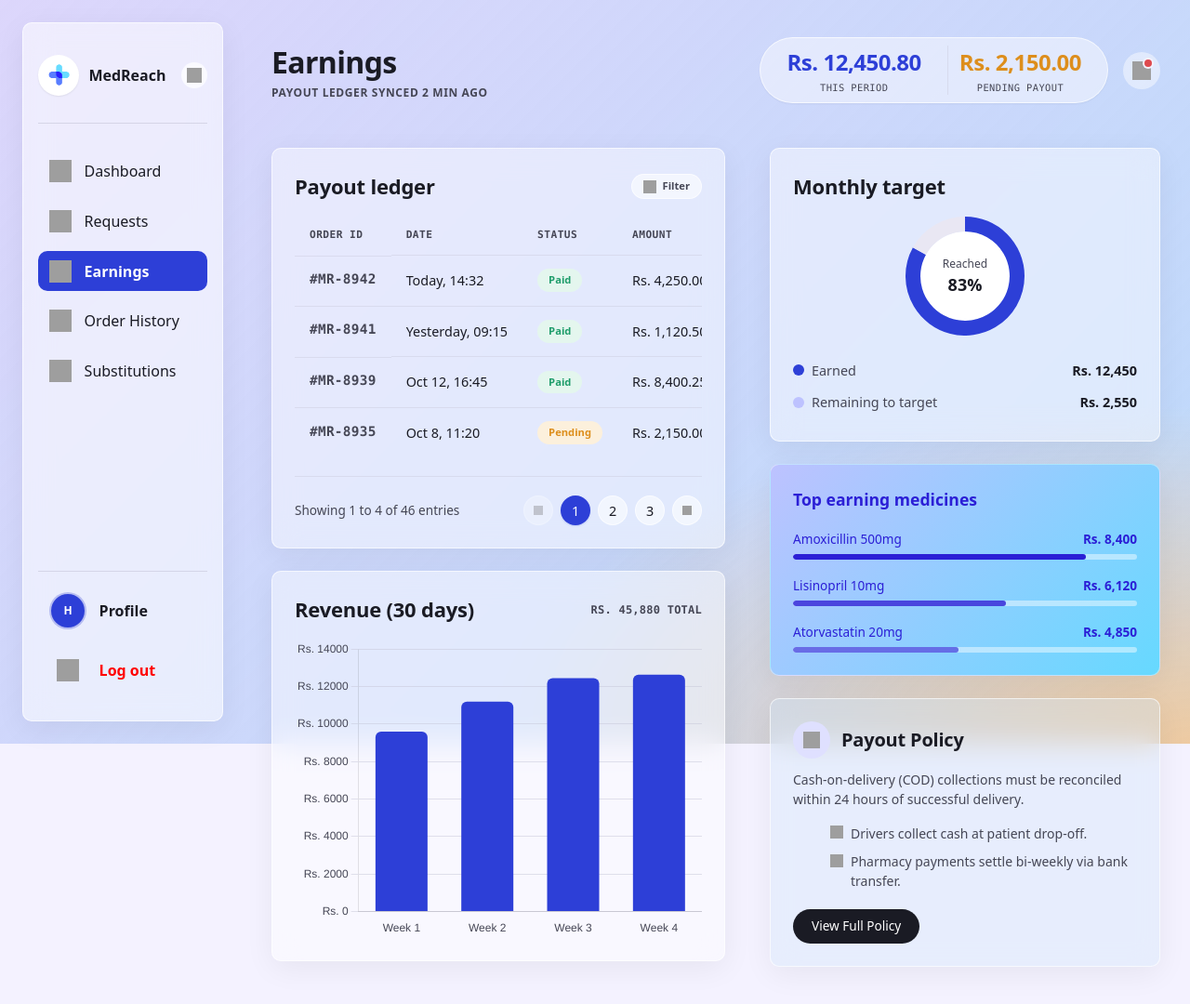
After one commit to Med-Reach-UCSC/MedReach, a PHP site: page /pharmacy-earnings.php in a window 1280 px wide. The commit adds this page. Shown: the whole page at 93% size. Run offline with PHP 8.4, Linux system fonts and the light colour scheme; grey boxes are pictures that could not be loaded.

Commit message:
feat(pharmacy): add earnings & payouts page

```diff
--- /dev/null
+++ b/pharmacy-earnings.php
@@ -0,0 +1,3 @@
+<?php
+// MedReach - Pharmacist earnings entry point
+require __DIR__ . '/presentation/views/pharmacy/earnings.php';
--- a/presentation/views/partials/sidebar-pharmacy.php
+++ b/presentation/views/partials/sidebar-pharmacy.php
@@ -7,6 +7,7 @@ $active = $active ?? 'dashboard';
 $mr_sidebar_links = [
   'dashboard'      => ['label' => 'Dashboard',      'icon' => 'home',      'href' => 'pharmacy-dashboard.php'],
   'requests'       => ['label' => 'Requests',        'icon' => 'checklist', 'href' => 'orders.php'],
+  'earnings'       => ['label' => 'Earnings',         'icon' => 'cash',      'href' => 'pharmacy-earnings.php'],
   'history'        => ['label' => 'Order History',   'icon' => 'clock',     'href' => '#'],
   'substitutions'  => ['label' => 'Substitutions',    'icon' => 'exchange',  'href' => '#'],
 ];
--- /dev/null
+++ b/presentation/views/pharmacy/earnings.php
@@ -0,0 +1,228 @@
+<?php
+// MedReach - Pharmacist earnings & payouts (presentation tier: HTML output only)
+// Converted from docs/pharmacy-earnings.php (Tailwind mockup) onto the mr-
+// component system — reuses mr-dash-stats (header capsules), mr-pay-table +
+// mr-pagination (payments.php), mr-spend-ring (payments.php doughnut), and
+// mr-med-stats bars (order-history.php "most ordered" widget). No new CSS.
+//
+// Defects fixed vs the mockup: dropped the Tailwind CDN/Google Fonts/inline
+// theme config (external library, not project CSS per CLAUDE.md) for the
+// project's own --mr- token system; dropped the standalone glass side-nav
+// and hotlinked avatar for the shared sidebar-pharmacy.php partial (added an
+// "Earnings" entry) so every pharmacist page uses one nav component; dropped
+// the Inventory nav item, same reasoning as dashboard.php/orders.php (no
+// MEDICINE/INVENTORY table); reworked "Top Yield Meds" from stock-margin %
+// framing to revenue-by-medicine (aggregated from free-text ORDER_ITEM
+// names, not a catalog); replaced the fabricated TXN-XXXX id format with the
+// #MR-XXXX order id convention payments.php already uses; replaced the
+// hand-coded inline-SVG line chart with the project's existing Chart.js
+// bar-chart pattern (matches the dashboard's earnings chart).
+$active = 'earnings';
+?>
+<!DOCTYPE html>
+<html lang="en">
+<head>
+  <meta charset="utf-8">
+  <meta name="viewport" content="width=device-width, initial-scale=1">
+  <title>Earnings — MedReach</title>
+  <link rel="stylesheet" href="presentation/assets/css/style.css">
+</head>
+<body>
+
+  <div class="mr-dashboard">
+    <?php require __DIR__ . '/../partials/sidebar-pharmacy.php'; ?>
+
+    <main class="mr-dash-main">
+      <header class="mr-dash-header">
+        <div>
+          <h1>Earnings</h1>
+          <p class="mr-eyebrow">Payout ledger synced 2 min ago</p>
+        </div>
+
+        <div class="mr-dash-header__actions">
+          <div class="mr-dash-stats">
+            <div class="mr-dash-stat">
+              <strong class="mr-dash-stat__value mr-dash-stat__value--active">Rs. 12,450.80</strong>
+              <span>This period</span>
+            </div>
+            <div class="mr-dash-stat">
+              <strong class="mr-dash-stat__value mr-dash-stat__value--pending">Rs. 2,150.00</strong>
+              <span>Pending payout</span>
+            </div>
+          </div>
+
+          <a class="mr-notif-btn mr-notif-btn--header" href="notifications.php" aria-label="Notifications">
+            <img src="https://img.icons8.com/ios-filled/50/1a1b24/appointment-reminders.png" alt="">
+            <span class="mr-notif-btn__dot" aria-hidden="true"></span>
+          </a>
+        </div>
+      </header>
+
+      <div class="mr-dash-content">
+        <div class="mr-dash-col">
+
+          <section class="mr-card mr-dash-card">
+            <div class="mr-dash-card__head">
+              <h2>Payout ledger</h2>
+              <span class="mr-badge mr-badge--pill mr-badge--case-normal">
+                <img src="https://img.icons8.com/ios-filled/50/454655/filter.png" alt="">
+                Filter
+              </span>
+            </div>
+
+            <div class="mr-pay-table-wrap">
+              <table class="mr-pay-table">
+                <thead>
+                  <tr>
+                    <th>Order ID</th>
+                    <th>Date</th>
+                    <th>Status</th>
+                    <th class="mr-pay-table__amount">Amount</th>
+                  </tr>
+                </thead>
+                <tbody>
+                  <tr>
+                    <td class="mr-eyebrow mr-eyebrow--mono">#MR-8942</td>
+                    <td>Today, 14:32</td>
+                    <td><span class="mr-badge mr-badge--success mr-badge--case-normal">Paid</span></td>
+                    <td class="mr-pay-table__amount">Rs. 4,250.00</td>
+                  </tr>
+                  <tr>
+                    <td class="mr-eyebrow mr-eyebrow--mono">#MR-8941</td>
+                    <td>Yesterday, 09:15</td>
+                    <td><span class="mr-badge mr-badge--success mr-badge--case-normal">Paid</span></td>
+                    <td class="mr-pay-table__amount">Rs. 1,120.50</td>
+                  </tr>
+                  <tr>
+                    <td class="mr-eyebrow mr-eyebrow--mono">#MR-8939</td>
+                    <td>Oct 12, 16:45</td>
+                    <td><span class="mr-badge mr-badge--success mr-badge--case-normal">Paid</span></td>
+                    <td class="mr-pay-table__amount">Rs. 8,400.25</td>
+                  </tr>
+                  <tr>
+                    <td class="mr-eyebrow mr-eyebrow--mono">#MR-8935</td>
+                    <td>Oct 8, 11:20</td>
+                    <td><span class="mr-badge mr-badge--accent mr-badge--case-normal">Pending</span></td>
+                    <td class="mr-pay-table__amount">Rs. 2,150.00</td>
+                  </tr>
+                </tbody>
+              </table>
+            </div>
+
+            <div class="mr-pagination">
+              <span class="mr-pagination__count">Showing 1 to 4 of 46 entries</span>
+              <nav class="mr-pagination__nav" aria-label="Ledger pages">
+                <a href="#" class="mr-pagination__btn" aria-disabled="true">
+                  <img src="https://img.icons8.com/ios-filled/50/454655/back.png" alt="Previous">
+                </a>
+                <a href="#" class="mr-pagination__btn is-active">1</a>
+                <a href="#" class="mr-pagination__btn">2</a>
+                <a href="#" class="mr-pagination__btn">3</a>
+                <a href="#" class="mr-pagination__btn">
+                  <img src="https://img.icons8.com/ios-filled/50/1a1b24/forward.png" alt="Next">
+                </a>
+              </nav>
+            </div>
+          </section>
+
+          <section class="mr-card mr-dash-card">
+            <div class="mr-dash-card__head">
+              <h2>Revenue (30 days)</h2>
+              <span class="mr-eyebrow mr-eyebrow--mono">Rs. 45,880 total</span>
+            </div>
+            <canvas id="mr-earnings-trend-chart" height="220" role="img" aria-label="Weekly revenue over the last 30 days"></canvas>
+          </section>
+
+        </div>
+
+        <div class="mr-dash-col">
+
+          <section class="mr-card mr-dash-card">
+            <div class="mr-dash-card__head">
+              <h2>Monthly target</h2>
+            </div>
+
+            <div class="mr-spend-ring">
+              <canvas id="mr-earnings-target-chart" width="128" height="128" role="img" aria-label="Monthly target: 83% reached"></canvas>
+              <div class="mr-spend-ring__inner">
+                <span>Reached</span>
+                <strong>83%</strong>
+              </div>
+            </div>
+
+            <div class="mr-spend-row">
+              <span class="mr-spend-row__label">
+                <i class="mr-spend-dot mr-spend-dot--primary"></i>
+                Earned
+              </span>
+              <strong>Rs. 12,450</strong>
+            </div>
+            <div class="mr-spend-row">
+              <span class="mr-spend-row__label">
+                <i class="mr-spend-dot mr-spend-dot--light"></i>
+                Remaining to target
+              </span>
+              <strong>Rs. 2,550</strong>
+            </div>
+          </section>
+
+          <section class="mr-card mr-med-stats">
+            <h2>Top earning medicines</h2>
+
+            <div class="mr-med-stats__row">
+              <div class="mr-med-stats__label">
+                <span>Amoxicillin 500mg</span>
+                <strong>Rs. 8,400</strong>
+              </div>
+              <div class="mr-med-stats__bar"><div class="mr-med-stats__fill" style="width: 85%;"></div></div>
+            </div>
+
+            <div class="mr-med-stats__row">
+              <div class="mr-med-stats__label">
+                <span>Lisinopril 10mg</span>
+                <strong>Rs. 6,120</strong>
+              </div>
+              <div class="mr-med-stats__bar"><div class="mr-med-stats__fill" style="width: 62%; opacity: .8;"></div></div>
+            </div>
+
+            <div class="mr-med-stats__row">
+              <div class="mr-med-stats__label">
+                <span>Atorvastatin 20mg</span>
+                <strong>Rs. 4,850</strong>
+              </div>
+              <div class="mr-med-stats__bar"><div class="mr-med-stats__fill" style="width: 48%; opacity: .6;"></div></div>
+            </div>
+          </section>
+
+          <section class="mr-card mr-policy-card">
+            <div class="mr-policy-card__head">
+              <span class="mr-icon-badge mr-icon-badge--info">
+                <img src="https://img.icons8.com/ios-filled/50/0a7fb5/security-checked.png" alt="">
+              </span>
+              <h2>Payout Policy</h2>
+            </div>
+            <p>Cash-on-delivery (COD) collections must be reconciled within 24 hours of successful delivery.</p>
+
+            <ul class="mr-policy-card__list">
+              <li>
+                <img src="https://img.icons8.com/ios-filled/50/0a7fb5/checkmark.png" alt="">
+                Drivers collect cash at patient drop-off.
+              </li>
+              <li>
+                <img src="https://img.icons8.com/ios-filled/50/0a7fb5/checkmark.png" alt="">
+                Pharmacy payments settle bi-weekly via bank transfer.
+              </li>
+            </ul>
+
+            <a href="#" class="mr-btn mr-btn--dark mr-btn--sm">View Full Policy</a>
+          </section>
+
+        </div>
+      </div>
+    </main>
+  </div>
+
+  <script src="presentation/assets/js/vendor/chart.umd.min.js"></script>
+  <script src="presentation/assets/js/main.js"></script>
+</body>
+</html>
```
